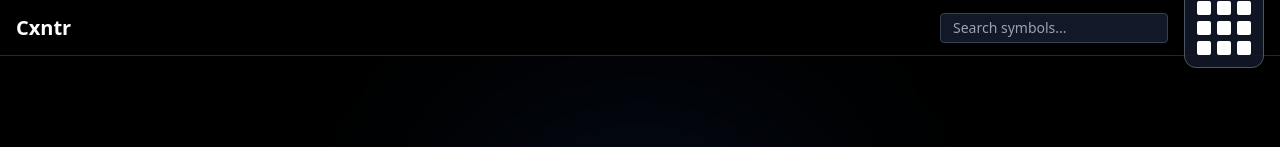
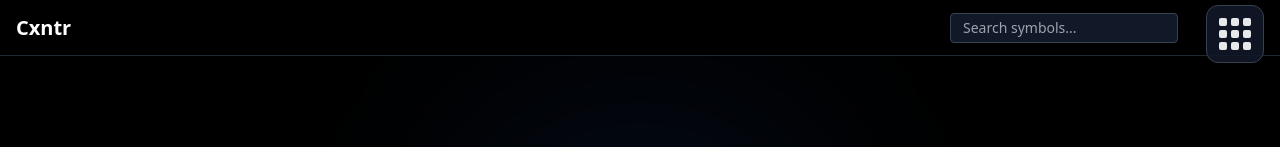
Before and after one commit to Cxntrol01/Trading-Newest, a Next.js app: page / in a window 1280 px wide. Shown: the top 147 px of the page. Built offline with nearby package versions, Linux system fonts and the light colour scheme; no server answers.

Commit message:
Update WaffleMenu.tsx

```diff
--- a/components/WaffleMenu.tsx
+++ b/components/WaffleMenu.tsx
@@ -7,21 +7,22 @@ export default function WaffleMenu() {
   const [open, setOpen] = useState(false);
 
   return (
-    <div className="relative">
+    <div className="relative z-[9999]">
       {/* Waffle Button */}
       <button
         onClick={() => setOpen(!open)}
         className="
-          p-3 rounded-xl bg-gray-900/90 border border-gray-600
+          p-3 ml-3 mt-3 rounded-xl
+          bg-gray-900/90 border border-gray-700
           hover:bg-gray-800 transition shadow-xl
         "
       >
-        {/* Larger, clearer waffle icon */}
-        <div className="grid grid-cols-3 gap-1.5">
+        {/* Smaller, cleaner dots */}
+        <div className="grid grid-cols-3 gap-1">
           {[...Array(9)].map((_, i) => (
             <span
               key={i}
-              className="w-3.5 h-3.5 bg-white rounded-sm shadow-sm"
+              className="w-2 h-2 bg-white/90 rounded-sm"
             ></span>
           ))}
         </div>
@@ -31,10 +32,11 @@ export default function WaffleMenu() {
       {open && (
         <div
           className="
-            absolute mt-3 right-0 w-60
+            absolute top-16 right-3 w-60
             bg-black/95 backdrop-blur-xl
             border border-gray-700 rounded-2xl
             shadow-2xl p-5 animate-fadeIn
+            z-[9999]
           "
         >
           <div className="grid grid-cols-1 gap-4 text-sm">
```
